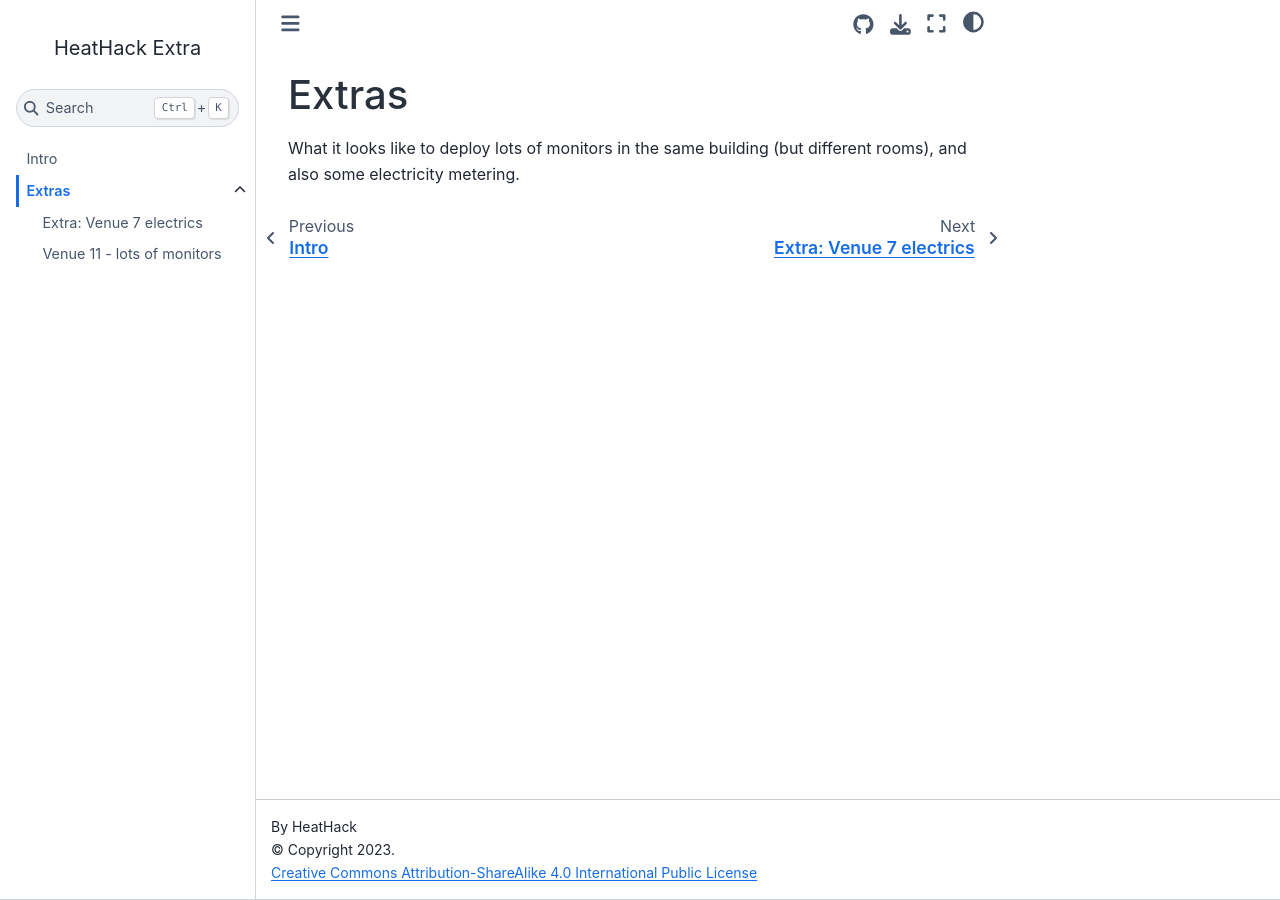
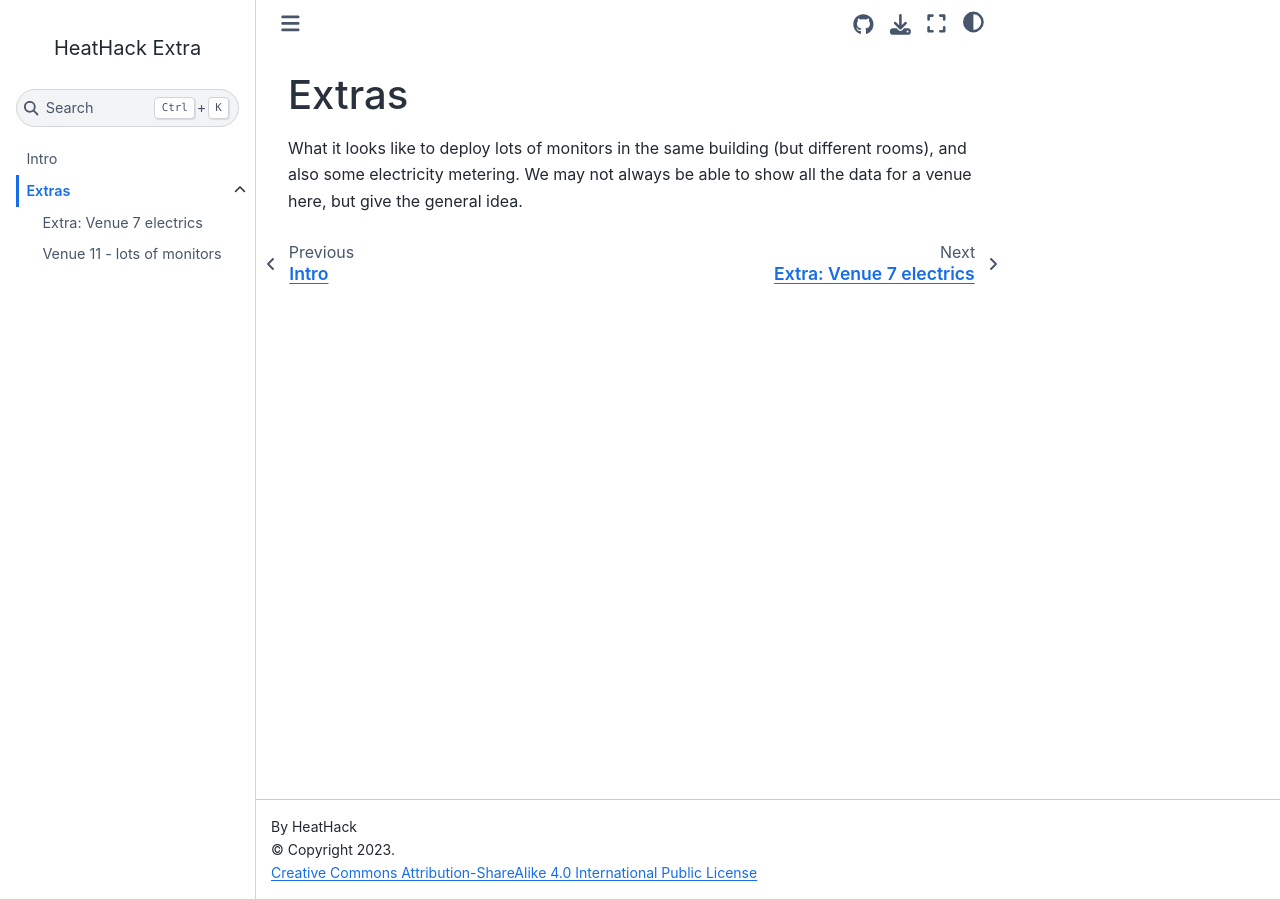
Before and after one commit to JeanCarletta/HeatHack-Extras, a Jupyter Book: the page built from extras.md, in a window 1280 px wide. Built offline with Jupyter Book 1.0.4 settings and Sphinx 7.4.7 and the Sphinx Book theme 1.1.4, drawn with Linux system fonts in a browser that asks for light colours; comment, search, counter and statistics services are not loaded.

Commit message:
new text, to generate pages

```diff
--- a/extras.md
+++ b/extras.md
@@ -1,3 +1,3 @@
 # Extras
 
-What it looks like to deploy lots of monitors in the same building (but different rooms), and also some electricity metering.
+What it looks like to deploy lots of monitors in the same building (but different rooms), and also some electricity metering.  We may not always be able to show all the data for a venue here, but give the general idea.
```
